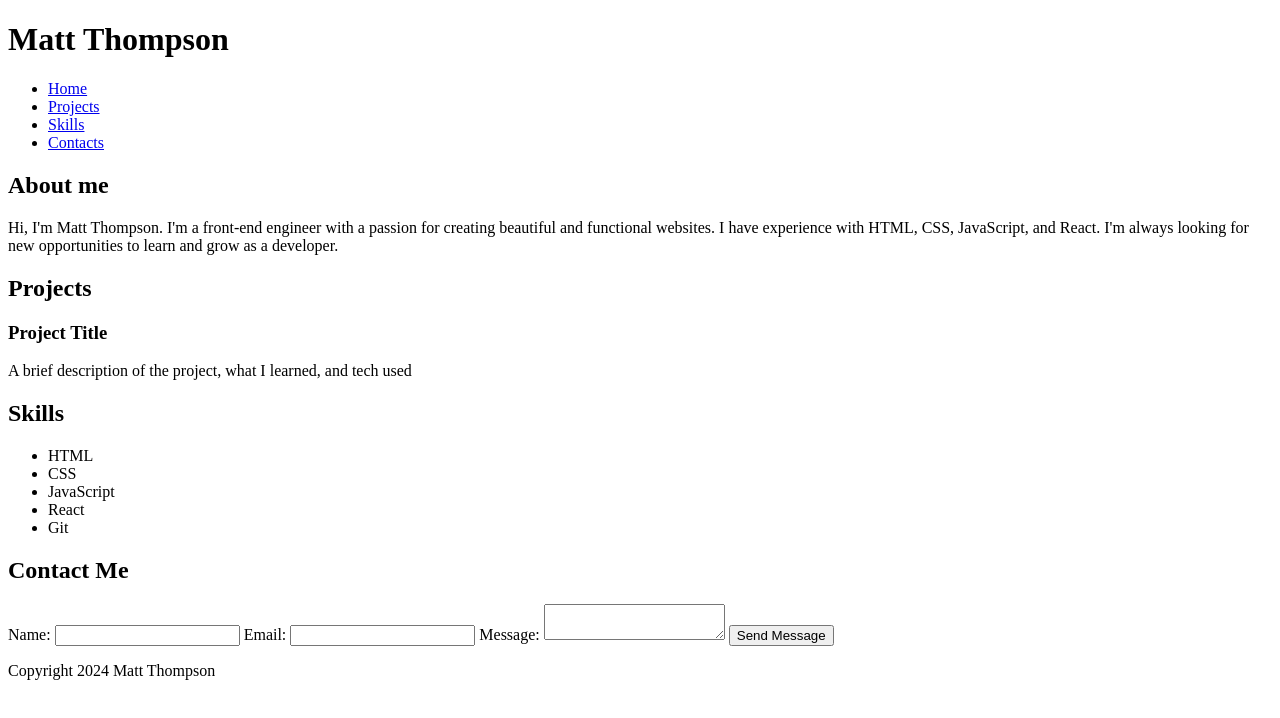
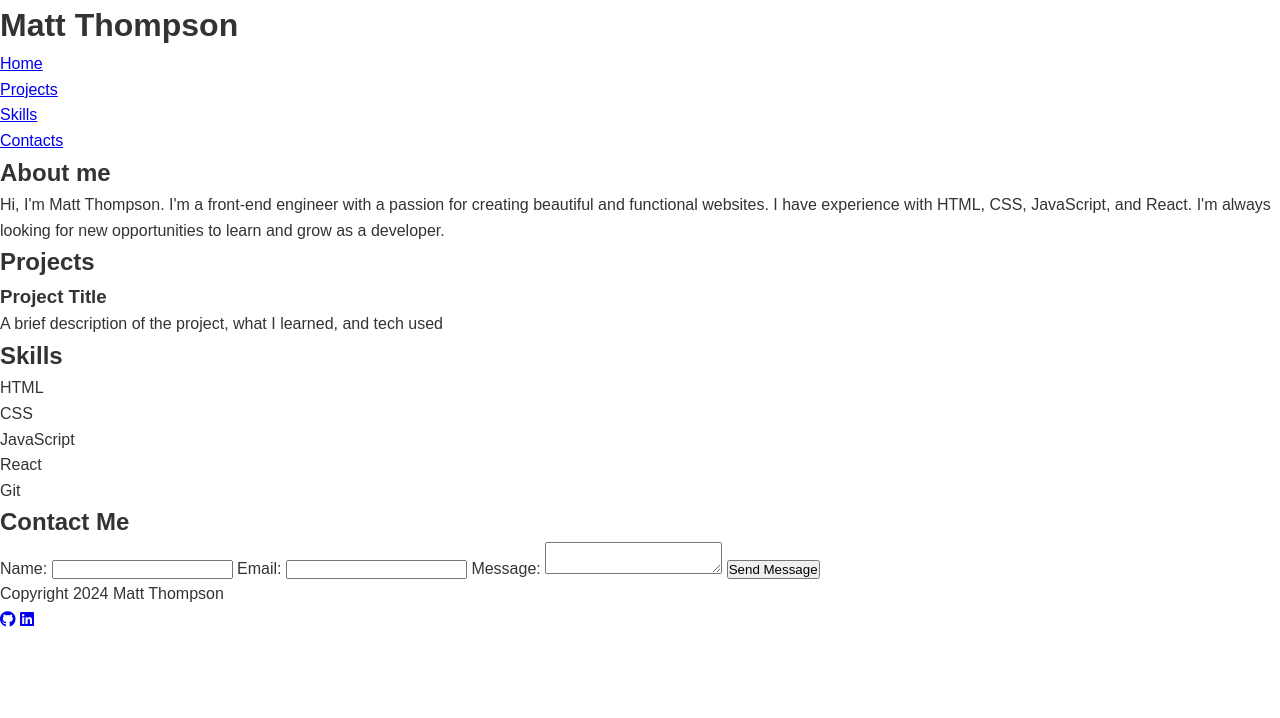
Before and after one commit to MattThompson15/portfolio-project, a plain HTML site: page index.html in a window 1280 px wide. Drawn offline with Linux system fonts and the light colour scheme.

Commit message:
modified more html, began css

```diff
--- a/index.html
+++ b/index.html
@@ -5,6 +5,7 @@
         <meta name="viewport" content="width=device-width, initial-scale=1.0">
         <title>Matt Thompson | Front-End Engineer</title>
         <link rel="stylesheet" href="style.css">
+        <link rel="stylesheet" href="https://cdnjs.cloudflare.com/ajax/libs/font-awesome/5.15.3/css/all.min.css">
     </head>
     <body>
       <header>
@@ -61,7 +62,11 @@
         <div class="social-icons">
             <a href="https://github.com/MattThompson15" target="_blank" aria-label="Github">
                 <i class="fab fa-github"></i></a>
+            <a href="www.linkedin.com/in/matt-thompson-b8558b2ab/" target="_blank" aria-lable="LinkedIn">
+                <i class="fab fa-linkedin"></i></a>
+        </div>
+       </footer>
 
-        </div>
         <script src="script.js"></script>
     </body>
+</html>
--- a/style.css
+++ b/style.css
@@ -0,0 +1,15 @@
+* {
+    margin: 0;
+    padding: 0;
+    box-sizing: border-box;
+}
+
+body {
+    font-family: Arial, sans-serif;
+    line-height: 1.6;
+    color: #333;
+    display: flex;
+    flex-direction: column;
+    min-height: 100vh;
+
+}
```
